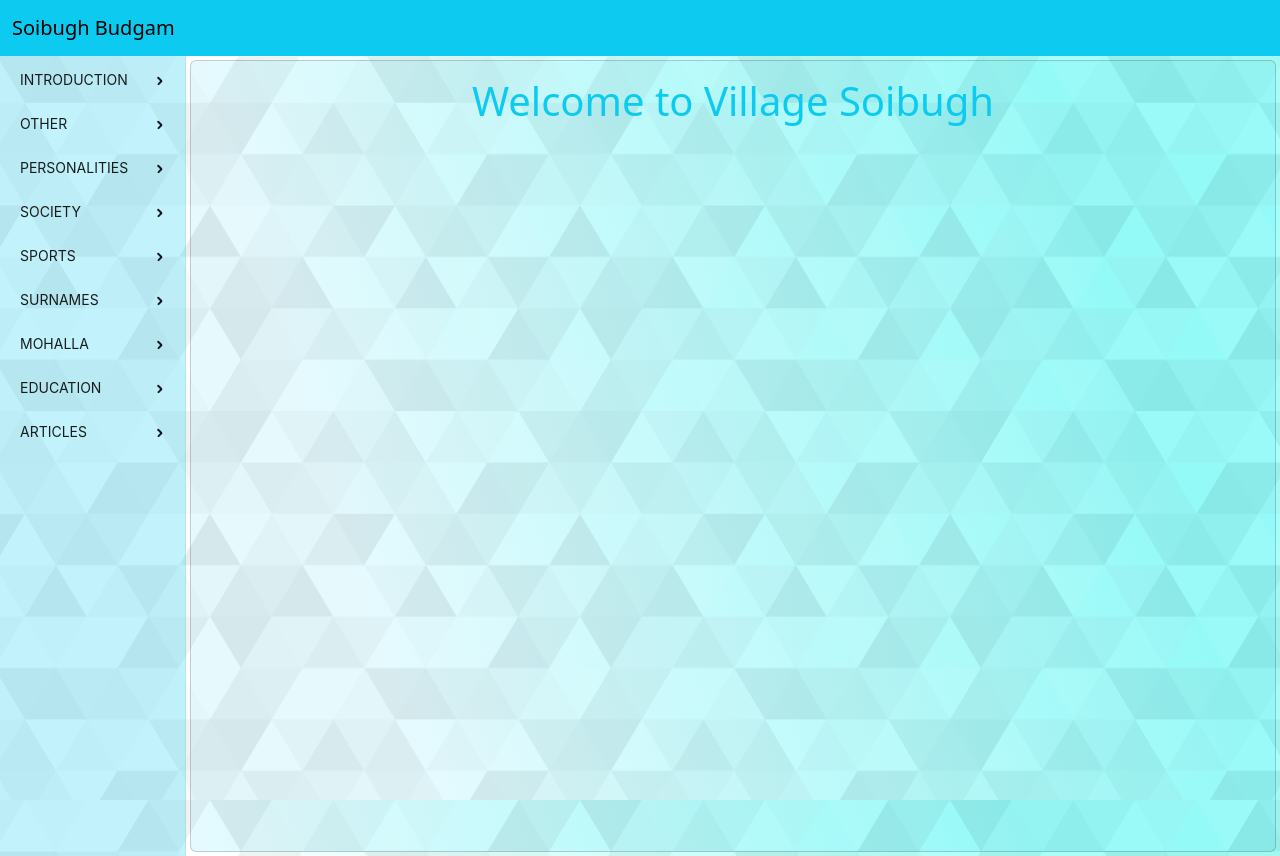
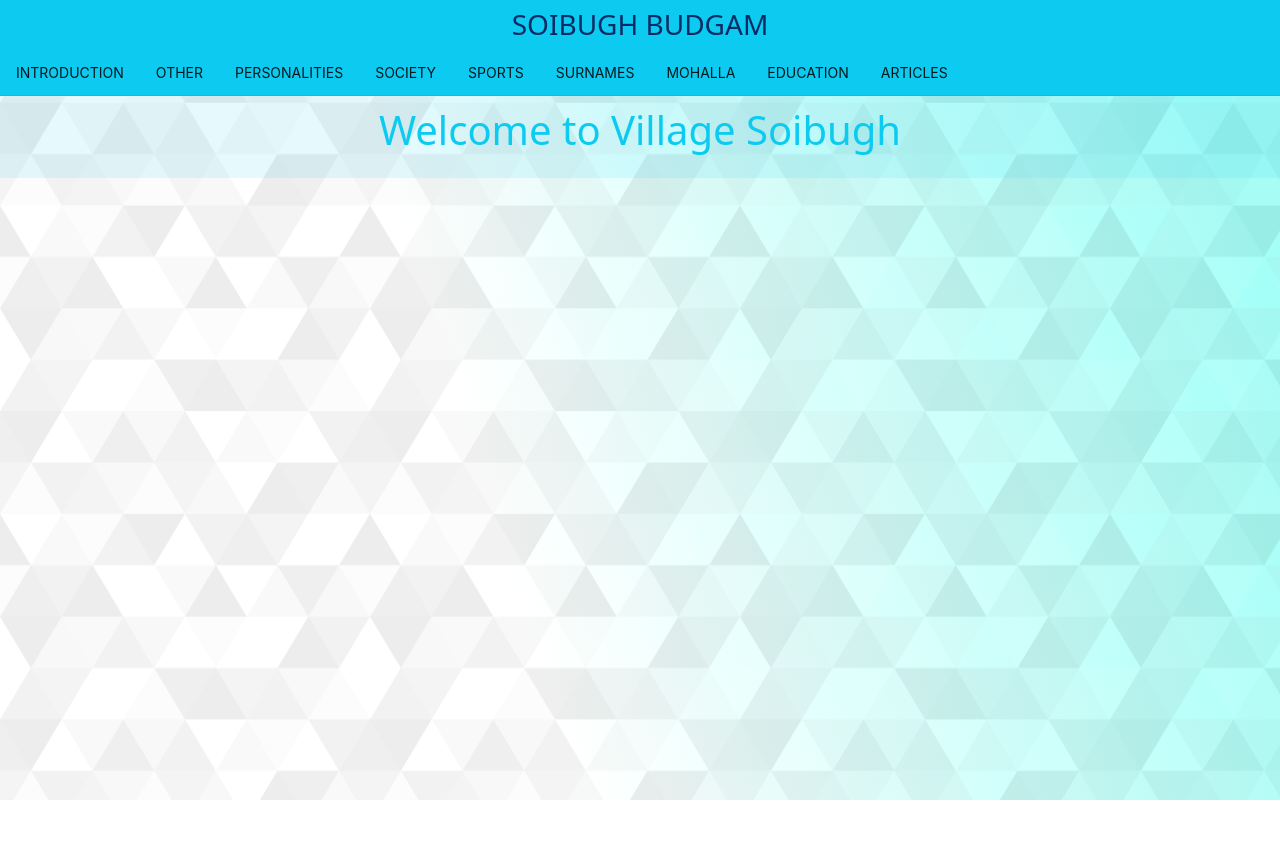
Before and after one commit to suhailbinabdullah/soibugh_web, a React (Create React App) app in the folder soibugh_web/: page /generic-component in a window 1280 px wide. After the commit the page ends 800 px from the top, so only its background shows below. Built offline with nearby package versions, Linux system fonts and the light colour scheme.

Commit message:
sidebar removal

```diff
--- a/soibugh_web/src/App.js
+++ b/soibugh_web/src/App.js
@@ -6,7 +6,7 @@ import Navbar from './components/navbar';
 
 function App() {
   return (
-    <div>
+    <>
       <ToastContainer
         position="top-center"
         autoClose={3000}
@@ -30,7 +30,7 @@ function App() {
         />
       </Routes> */}
       <Navbar />
-    </div>
+    </>
   );
 }
 
--- /dev/null
+++ b/soibugh_web/src/components/landing-component/index.js
@@ -0,0 +1,7 @@
+const LandingComponent = () => {
+    return (
+        <h1 className='text-center text-info'>Welcome to Village Soibugh</h1>
+    );
+}
+
+export default LandingComponent;
--- a/soibugh_web/src/components/navbar/index.js
+++ b/soibugh_web/src/components/navbar/index.js
@@ -7,9 +7,10 @@ import { groupBy, mapMenuDataToAntdMenu1 } from '../../utils/AppExtenstions';
 import TopBar from './topbar';
 
 import Thumbnail from '../../assets/images/Image_not_available.png';
-import LoadingFull from '../../assets/images/Loading-Full.gif';
+import LoadingFull from '../../assets/images/server_loading.gif';
 import { Navigate, Route, Routes } from 'react-router-dom';
 import GenericComponent from '../generic-component';
+import LandingComponent from '../landing-component';
 
 var data = require('../../assets/SoibughOnline.json');
 
@@ -17,7 +18,7 @@ var data = require('../../assets/SoibughOnline.json');
 
 
 const Navbar = () => {
-    const [selectedItem, setSelectedItem] = useState({ id: "start", body: "Welcome to Soibugh Online" });
+    const [selectedItem, setSelectedItem] = useState({ id: "start" });
     const [items, setItems] = useState([]);
     const [thumbnail, setThumbnail] = useState(Thumbnail);
     const [loading, setLoading] = useState(true);
@@ -78,11 +79,15 @@ const Navbar = () => {
 
     return (
         <>
-            <TopBar />
+            {/* <TopBar /> */}
             {/* <img src='https://picsum.photos/236/60' alt='' /> */}
-            {/* <Menu onClick={onClick} selectedKeys={[current]} mode="horizontal" items={items} /> */}
+            <div className=' bg-info pt-2 position-fixed w-100 z-1 overflow-hidden'>
+                <h3 onClick={() => setSelectedItem({ id: "start" })} className='text-primary-emphasis text-center cp'>SOIBUGH BUDGAM</h3>
+                <Menu className='bg-info' onClick={onClick} mode="horizontal" items={items} />
+            </div >
+
             <div className='d-flex'>
-                <Menu className='bg-info bg-opacity-25' onClick={onClick} style={{ width: 220, height: "100vh" }} mode="vertical" items={items} />
+                {/* <Menu className='bg-info bg-opacity-25' onClick={onClick} style={{ width: 220, height: "100vh" }} mode="vertical" items={items} /> */}
                 {/* <img src={selectedItem?.image_url} alt='' /> */}
 
                 {/* <Card>
@@ -95,10 +100,11 @@ const Navbar = () => {
                     </Card.Body>
                 </Card> */}
 
-                <div className='p-3 m-1 w-100 card bg-info bg-opacity-10'>
+                <div style={{ marginTop: 90 }} className='p-3 w-100 bg-info bg-opacity-10'>
+                    {/* <div className='p-3 m-1 w-100 card bg-info bg-opacity-10'> */}
                     {selectedItem?.id === "start" ?
                         <>
-                            <h1 className='text-center text-info'>Welcome to Village Soibugh</h1>
+                            <LandingComponent />
                         </>
 
                         :
@@ -110,12 +116,13 @@ const Navbar = () => {
                             /> */}
                             <div className='text-center mb-3'>
                                 <Spin tip="Image Loading..." spinning={false}>
-                                    {!loading ? <Image rounded src={thumbnail} width={400} fluid /> : <Image rounded src={LoadingFull} width={400} fluid />}
+                                    {!loading ? <Image rounded src={thumbnail} width={400} fluid /> : <Image width={400} fluid rounded src={LoadingFull} />}
                                 </Spin>
                                 {/* <Image rounded src={selectedItem?.image_url} width={500} fluid /> */}
                             </div>
 
-                            <h5 style={{ lineHeight: 1.5, textAlign: "justify" }}
+                            <h2>{selectedItem?.title}</h2>
+                            <p style={{ lineHeight: 1.5, textAlign: "justify" }}
                                 dangerouslySetInnerHTML={{ __html: "" + selectedItem?.body }}
                             />
                         </>
```
Also changed, not shown: soibugh_web/src/App.css, soibugh_web/src/assets/images/server_loading.gif (added), 1 other file (tests, documents, lock files or other folders).
